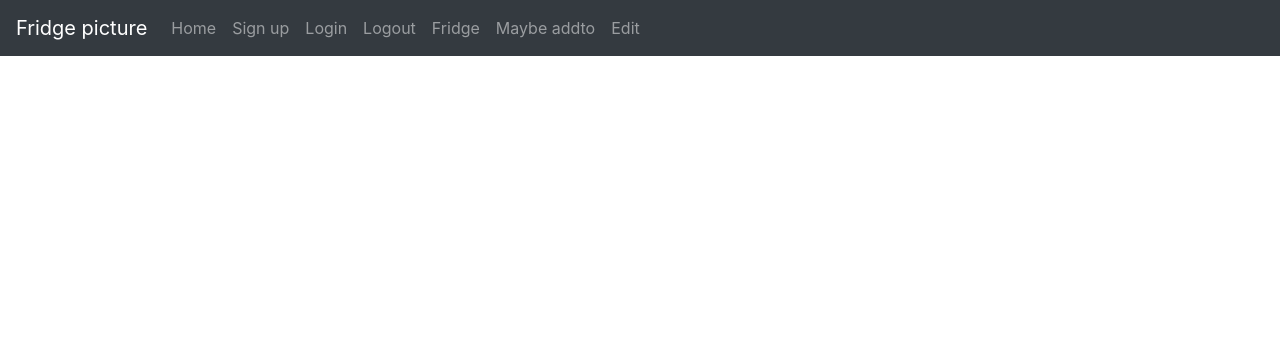
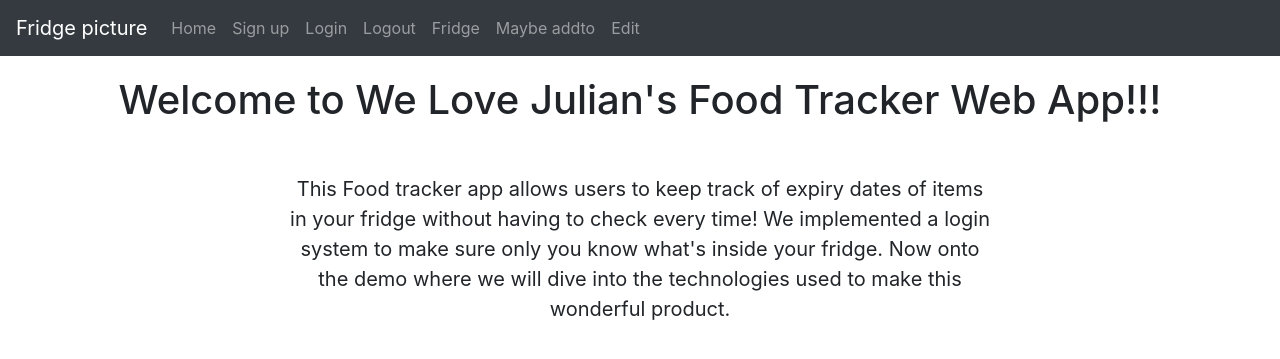
Before and after one commit to eugenio-luo/HackTheBurgh, a Flask app: page / in a window 1280 px wide. Shown: the top 359 px of the page. Run offline with Flask 3, Linux system fonts and the light colour scheme.

Commit message:
paragraph

```diff
--- a/templates/index.html
+++ b/templates/index.html
@@ -1,8 +1,22 @@
 <!DOCTYPE html>
 <html>
 <head>
-<title>Index</title>
-<link rel="stylesheet" href="https://cdn.jsdelivr.net/npm/bootstrap@4.5.3/dist/css/bootstrap.min.css" integrity="sha384-TX8t27EcRE3e/ihU7zmQxVncDAy5uIKz4rEkgIXeMed4M0jlfIDPvg6uqKI2xXr2" crossorigin="anonymous">
+  <title>Index</title>
+  <link rel="stylesheet" href="https://cdn.jsdelivr.net/npm/bootstrap@4.5.3/dist/css/bootstrap.min.css" integrity="sha384-TX8t27EcRE3e/ihU7zmQxVncDAy5uIKz4rEkgIXeMed4M0jlfIDPvg6uqKI2xXr2" crossorigin="anonymous">
+  <style>
+    h1 {
+      text-align: center;
+      margin: 20px auto 0 auto;
+    }
+
+    p {
+      text-align: center;
+      max-width: 700px;
+      margin: 0 auto;
+      font-size: 20px;
+      margin: 50px auto 0 auto;
+    }
+  </style>
 </head>
 
 <body>
@@ -37,6 +51,14 @@
         </ul>
       </div>
     </nav>
+
+    <h1>Welcome to We Love Julian's Food Tracker Web App!!!</h1>
+    <p>This Food tracker app allows users to keep track of expiry dates of items in your fridge
+        without having to check every time! We implemented a login system to make sure only you
+        know what's inside your fridge. Now onto the demo where we will dive into the technologies
+        used to make this wonderful product.
+    </p>
+
 </body>
 
 </html>
```
